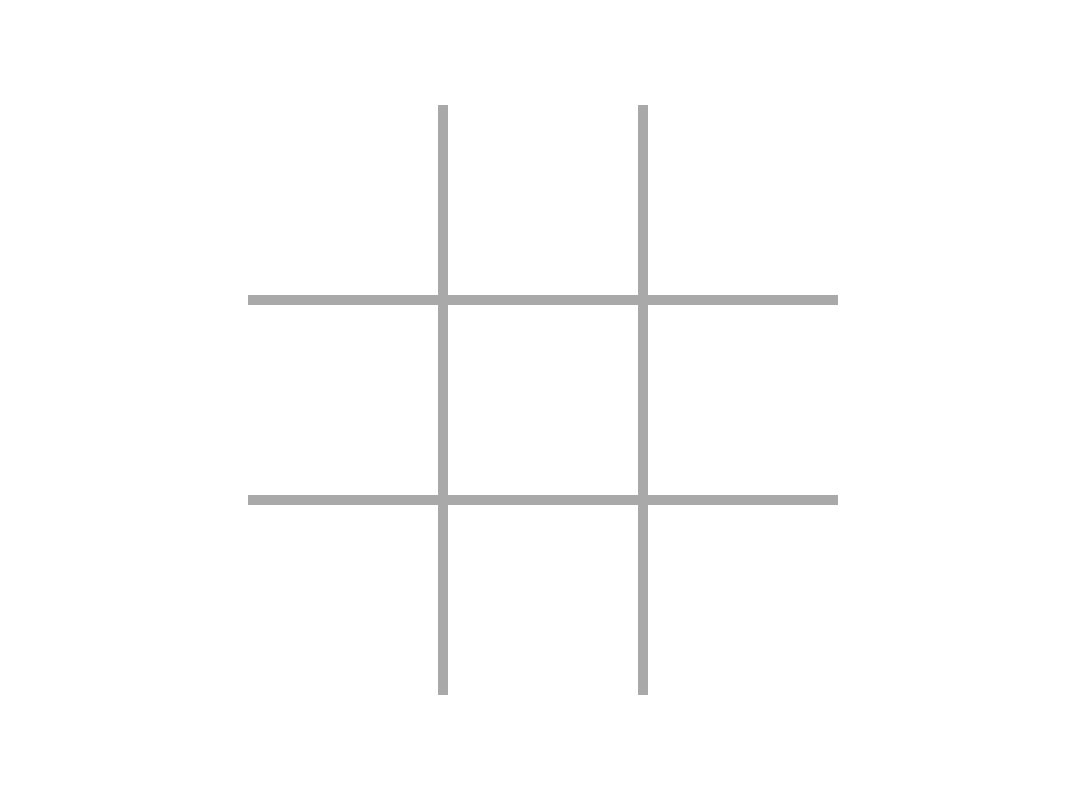
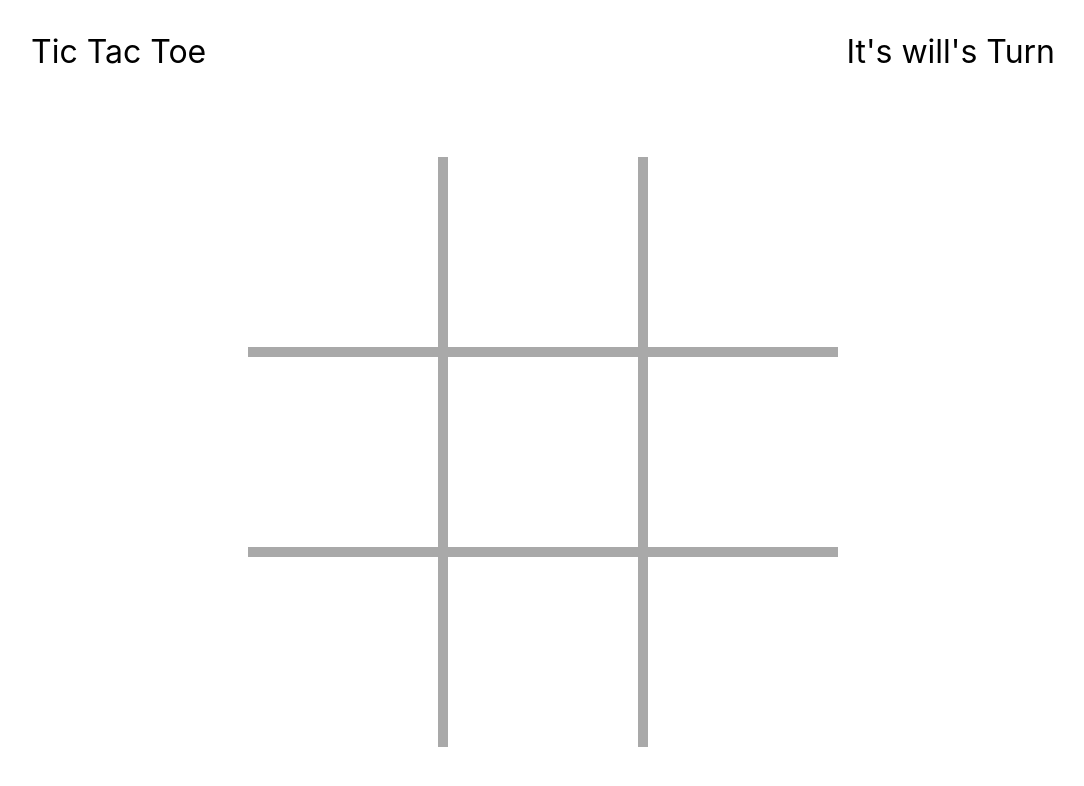
Before and after one commit to londes/tic-tac-toe, a React (Create React App) app: page / in a window 1280 px wide. Shown: the top 786 px of the page, without its empty margins (97-1181 px from the left). Built offline with nearby package versions, Linux system fonts and the light colour scheme.

Commit message:
gotta figure out how to add emojis

```diff
--- a/src/App.css
+++ b/src/App.css
@@ -2,9 +2,17 @@
   height: 100vh;
   width: 100vw;
   display: flex;
+  flex-direction: column;
   justify-content: center;
   align-items: center;
   margin: auto;
+}
+
+.header-container {
+  display: flex;
+  justify-content: space-between;
+  width: 80vw;
+  font-size: 2em;
 }
 
 .just-lines {
--- a/src/App.js
+++ b/src/App.js
@@ -9,7 +9,8 @@ function App() {
   let [game, setGame] = useState ({
     isStarted: false,
     isOver: false,
-    isDraw: false
+    isDraw: false,
+    playerTurn: 'will'
   })
   let [grid, setGrid] = useState ({
     one: '',
@@ -22,34 +23,57 @@ function App() {
     eight: '',
     nine: '',
   })
-  let [playerOne, setPlayerOne] = useState(new Player('will', 'green', 'X', true))
-  let [playerTwo, setPlayerTwo] = useState(new Player('jeb', 'blue', 'O', false))
+  let [playerOne, setPlayerOne] = useState(new Player('will', 'green', `🏀`, true))
+  let [playerTwo, setPlayerTwo] = useState(new Player('jeb', 'blue', `🌴`, false))
   let [turn, setTurn] = useState(0)
 
-  console.log(playerOne, playerTwo)
-
-  console.log(grid)
-
-  // if the space isn't taken, update the appropriate player and the grid,
-  // and increment turn. if the space is taken, do nothing
+  // -- click handler for grid squares
+  // if the space isn't taken, update player object to give them the square,
+  // add the symbol of that player to the space they selected, and update
+  // whose turn it is. then, increment turn.
+  // if the space is taken, do nothing
   let clickHandle = (e) => {
     if (grid[e.target.id] === '') {
       if (turn % 2 === 0) {
         setPlayerOne({...playerOne, [e.target.id]: true})
         setGrid({...grid, [e.target.id]: playerOne.symbol})
+        setGame({...game, playerTurn: playerTwo.name})
       } else if (turn % 2 === 1) {
         setPlayerTwo({...playerTwo, [e.target.id]: true})
         setGrid({...grid, [e.target.id]: playerTwo.symbol})
+        setGame({...game, playerTurn: playerOne.name})
       }
       setTurn(turn += 1)
     } else {}
   }
 
+  // -- checks for win
+  // accepts a player object and checks for true on all winning permutations
+  // for that player
+  let checkWin = (player) => {
+    let { one, two, three, four, five, six, seven, eight, nine} = player
+
+    if ( (one && two && three) || (four && five && six) || (seven && eight && nine) || // check rows
+      (one && four && seven) || (two && five && eight ) || (three && six && nine ) || // check columns
+      (one && five && nine) || (seven && five && three) ) { // check diagonals
+        console.log(`win for ${player.name}`)
+    }
+  }
+
+  // -- useEffect on turn state
   // every time there's a new turn, we want to check to see if someone
   // won the game
+  // PLEASE NOTE: dealt with a weird bug where calling checkWin() in the
+  // click handler was firing before the player object was updated.
+  // Moved checkWin() into this useEffect, and reversed the % logic because
+  // at this point turn has already been incremented by 1
   useEffect(() => {
-    let { one, two, three, four, five, six, seven, eight, nine} = grid
-    if ( (one === two === three) || (four === five === six) ) {}
+    if (turn % 2 === 1)
+      checkWin(playerOne)
+    else if (turn % 2 === 0)
+      checkWin(playerTwo)
+    else
+      console.log(`somethin else wrong :cringe:`)
   }, [turn])
 
   // if game hasnt started, render start screen
@@ -57,11 +81,13 @@ function App() {
   // if game has started, render grid
   return (
     <div className="App">
+      <div className="header-container">
+        <div className="game-name"><p>Tic Tac Toe</p></div>
+        <div className="game-status"><p>It's {game.playerTurn}'s Turn</p></div>
+      </div>
       <div className="just-lines">
         <div className="grid-container">
-          {Object.keys(grid).map(number => {
-            return <GridSquare style='grid-square' id={number} value={grid[number]} click={clickHandle}/>
-          })}
+          {Object.keys(grid).map(number => <GridSquare style='grid-square' id={number} value={grid[number]} click={clickHandle}/>)}
         </div>
       </div>
     </div>
```
